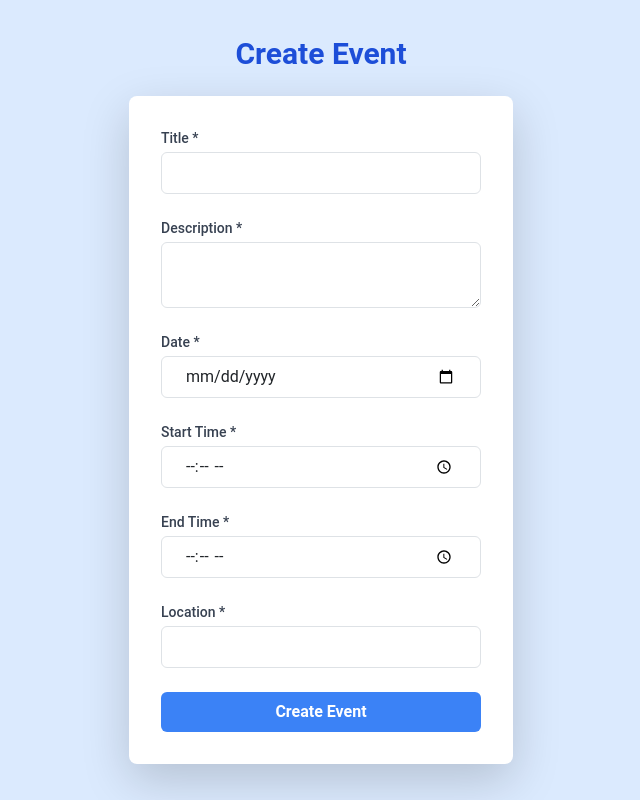
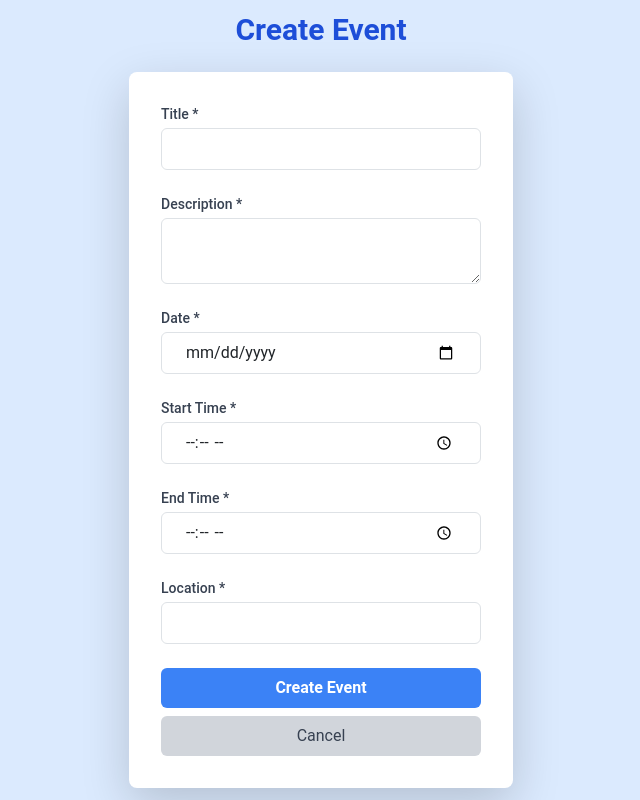
Before and after one commit to Damian5314/Calendify, a React (Vite) app in the folder Frontend/: page /CreateEvent in a window 1280 px wide. Shown: the whole page, without its empty margins (319-959 px from the left). Built offline with nearby package versions, Linux system fonts and the light colour scheme.

Commit message:
cancel button new event

```diff
--- a/Frontend/src/components/CreateEvent.tsx
+++ b/Frontend/src/components/CreateEvent.tsx
@@ -1,4 +1,6 @@
 import React, { useState } from "react";
+import { useNavigate } from "react-router-dom";
+
 
 const CreateEvent: React.FC = () => {
   const [title, setTitle] = useState("");
@@ -9,6 +11,8 @@ const CreateEvent: React.FC = () => {
   const [location, setLocation] = useState("");
   const [errorMessage, setErrorMessage] = useState("");
   const [successMessage, setSuccessMessage] = useState("");
+
+  const navigate = useNavigate();
 
   const handleSubmit = async (e: React.FormEvent) => {
     e.preventDefault();
@@ -48,6 +52,10 @@ const CreateEvent: React.FC = () => {
       console.error("Error creating event:", err);
       setErrorMessage("An error occurred while creating the event.");
     }
+  };
+
+  const handleCancel = () => {
+    navigate(-1); // Navigate back to the calendar on cancel
   };
 
   return (
@@ -148,6 +156,13 @@ const CreateEvent: React.FC = () => {
           >
             Create Event
           </button>
+          <button
+            type="button"
+            onClick={handleCancel}
+            className="bg-gray-300 text-gray-700 px-4 py-2 rounded hover:bg-gray-400 w-full mt-2"
+          >
+            Cancel
+          </button>
         </form>
       </div>
     </div>
```
